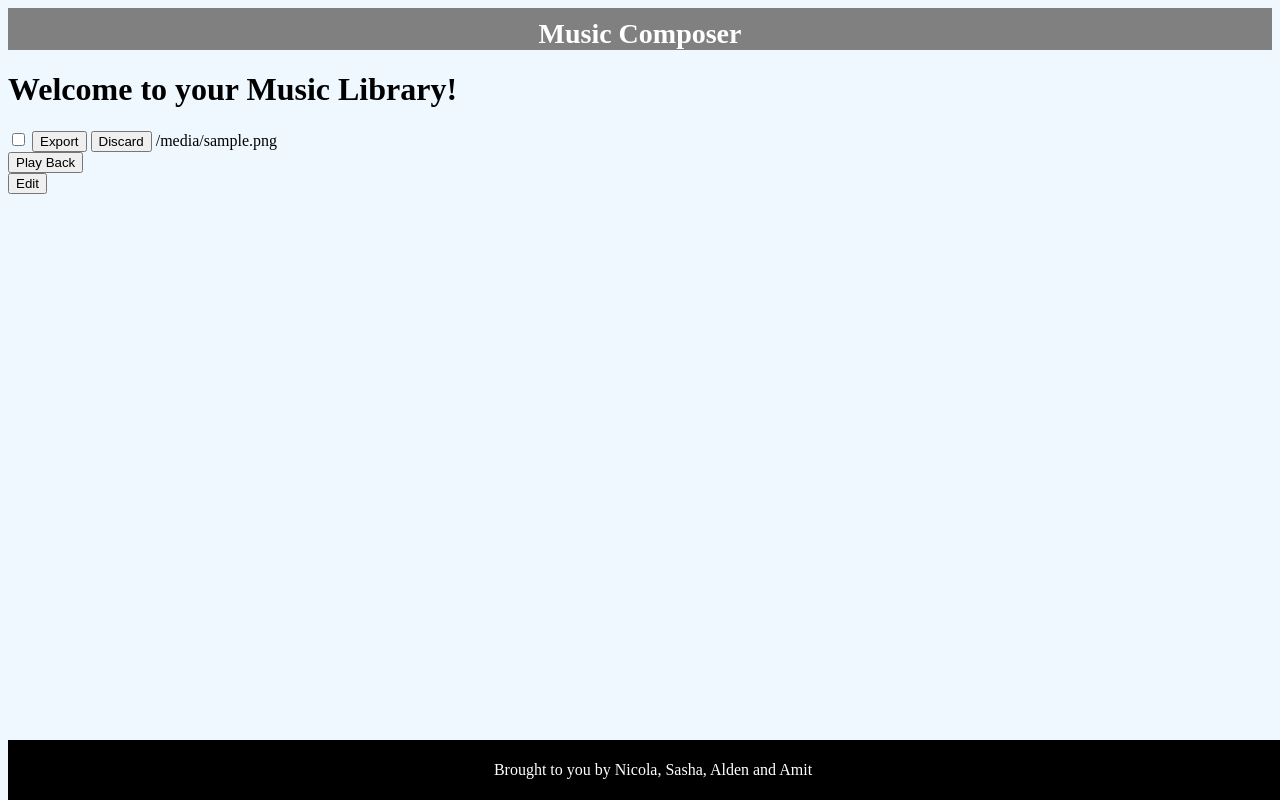
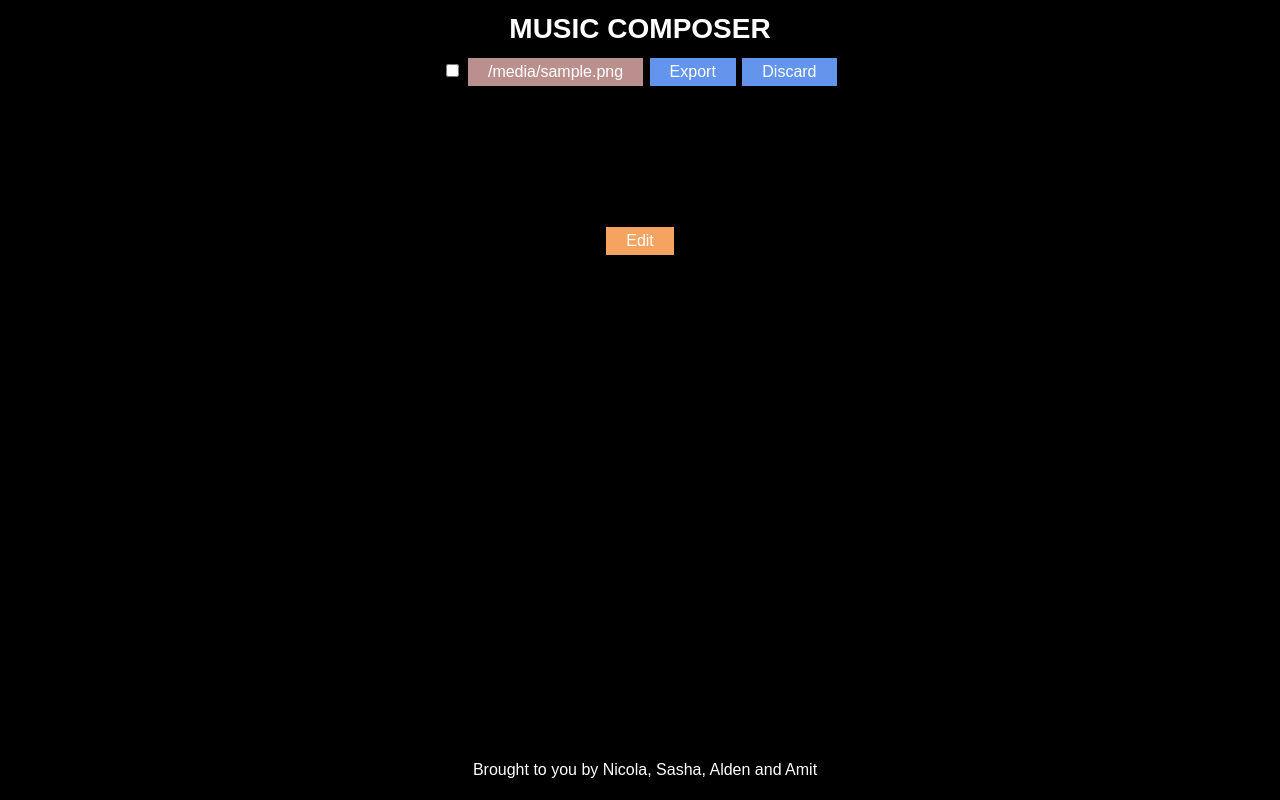
Before and after one commit to okouznet/MusicComposersWebApp, a Flask app: template templates/library.html in a window 1280 px wide. Run offline with Flask 2, Linux system fonts and the light colour scheme; the template is opened without the code that fills it: most values are stand-ins (such as "Sample title", 1, 10 or a date in 2020); some libraries are stand-ins or nearby versions.

Commit message:
added css to other pages

```diff
--- /dev/null
+++ b/static/libraryStyles.css
@@ -0,0 +1,118 @@
+html, body {
+  background: black;
+  font-family: Arial;
+  height: 100%;
+  margin: 0;
+}
+
+header {
+	/*background-color: gray;*/
+    background-color: black;
+	color: white;
+	width: 100%;
+}
+.header {
+    text-align: center;
+	text-decoration: none;
+	font-weight: bold;
+	color: white;
+	padding-top: 10px;
+	font-size: 28px;
+}
+
+.header:hover {
+	text-decoration: none;
+	font-weight: bold;
+	color: cornflowerblue;
+}
+
+.header1 {
+	color:white;
+	text-align: center;
+	padding-top: 1%;
+	width: 100%;
+}
+
+.header3 {
+    text-decoration: none;
+    color:white;
+    background-color: black;
+    font-weight: bold;
+    font-size: 28px;
+}
+
+.header3:hover {
+	text-decoration: none;
+	font-weight: bold;
+	color: rosybrown;
+}
+
+.selection {
+    text-align: center;
+    margin: 0 auto;
+}
+p {
+    color:white;
+    text-align: center;
+}
+
+button {
+    background-color: cornflowerblue;
+    border: none;
+    color: white;
+    padding: 5px 20px;
+    text-align: center;
+    text-decoration: none;
+    display: inline-block;
+    font-size: 16px;
+    margin: 2px 1px;
+    cursor: pointer;
+}
+
+footer {
+	background-color: black;
+	color: white;
+	clear: both;
+	text-align: center;
+	padding: 5px;
+	margin-top: 20px;
+	position: relative;
+	bottom:0px;
+	width: 100%;
+}
+
+#library-form {
+	/*text-align: center;*/
+	/*margin: 0 auto;*/
+}
+
+#filename {
+    background-color: rosybrown;
+    border: none;
+    color: white;
+    padding: 5px 20px;
+    text-align: center;
+    text-decoration: none;
+    display: inline-block;
+    font-size: 16px;
+    margin: 2px 1px;
+    cursor: pointer;
+}
+
+#button-edit {
+    margin:10% auto;
+    display:block;
+
+    background-color: sandybrown;
+    border: none;
+    color: white;
+    text-decoration: none;
+    font-size: 16px;
+    cursor: pointer;
+}
+#button-table {
+    text-align: center;
+	margin: 0 auto;
+    border-collapse: separate;
+    border-spacing: 10px;
+}
--- a/static/midi_table/style.css
+++ b/static/midi_table/style.css
@@ -47,10 +47,11 @@ header {
 }
 /* make drag container visible */
 #redips-drag{
+
     width:100%;
 	height: 20%;
-    margin-left: auto;
-    margin-right: auto;
+	text-align: center;
+    margin: 0 auto;
 	overflow: scroll;
 }
 
--- a/templates/compose.html
+++ b/templates/compose.html
@@ -275,7 +275,7 @@
 </script>
 <header>
     <div class="header1">
-      <a class="header" id="nav_home" href="{{url_for('homepage')}}">Music Composer</a>
+      <a class="header" id="nav_home" href="{{url_for('homepage')}}">MUSIC COMPOSER</a>
     </div>
     <br><br>
 </header>
--- a/templates/edit.html
+++ b/templates/edit.html
@@ -279,7 +279,7 @@ function deleteNote(whichId) {
 
 <header>
     <div class="header1">
-      <a class="header" id="nav_home" href="{{url_for('homepage')}}">Music Composer</a>
+      <a class="header" id="nav_home" href="{{url_for('homepage')}}">MUSIC COMPOSER</a>
       <br><br>
     </div>
 </header>
--- a/templates/index.html
+++ b/templates/index.html
@@ -3,14 +3,13 @@
 <head>
     <meta charset="UTF-8">
     <title>Music Composer</title>
-    <link rel="stylesheet" href="/static/composeStyle.css"/>
+    <link rel="stylesheet" href="/static/indexStyles.css"/>
 </head>
 <header>
     <div class="header1">
-      <a class="header" id="nav_home" href="{{url_for('homepage')}}">Music Composer</a>
+      <a class="header" id="nav_home" href="{{url_for('homepage')}}">MUSIC COMPOSER</a>
     </div>
 </header>
-<h1>Welcome to your Music Composer!</h1>
 <body>
     <div class="selection">
         <h2>
--- a/templates/library.html
+++ b/templates/library.html
@@ -4,7 +4,7 @@
 <head>
     <meta charset="UTF-8">
     <title>Library</title>
-    <link rel="stylesheet" href="/static/composeStyle.css"/>
+    <link rel="stylesheet" href="/static/libraryStyles.css"/>
 
     <script type='text/javascript' src='http://midijs.net/lib/midi.js'></script>
     <script src="//ajax.googleapis.com/ajax/libs/jquery/1.10.2/jquery.min.js" ></script>
@@ -40,6 +40,7 @@
 
     window.onload = function () {
 
+        //create table
 	    MIDI.loadPlugin({
 		    soundfontUrl: "../static/midi_files/examples/soundfont/",
 		    instrument: "acoustic_grand_piano",
@@ -52,6 +53,9 @@
 	    });
     };
 
+    function createButtonTable() {
+
+    }
     function check(){
         method = "POST";
         var act = "{{ url_for('edit') }}";
@@ -87,24 +91,33 @@
 </script>
 <header>
     <div class="header1">
-      <a class="header" id="nav_home" href="{{url_for('homepage')}}">Music Composer</a>
+      <a class="header" id="nav_home" href="{{url_for('homepage')}}">MUSIC COMPOSER</a>
+        <br>
     </div>
 </header>
-<h1>Welcome to your Music Library!</h1>
-{% for filename in library%}
-	<div>
+
+<body>
+<table id = "button-table" border="0">
+    {% for filename in library %}
+    <tr>
+     <td>
+        <div id="library-form">
 		<form method="POST" action="{{url_for('library')}}">
 			<input type="checkbox" id="{{ filename }}">
+            <button id = "filename" onclick = "">{{filename}}</button>
 			<input type="hidden" value="{{filename}}" name="filename"/>
+
 			<button type="submit" name="op" value="export">Export</button>
 			<button type="submit" name="op" value="discard">Discard</button>
-			{{filename}}
+
 		</form>
-            <button type="submit" name="op" value="play" onclick="PlayBack('{{ filename }}')"> Play Back</button>
-	</div>
-{% endfor %}
-<body>
-    <button type="submit" name="op" value="edit" onclick="check()">Edit</button>
+            <!--<button type="submit" name="op" value="play" onclick="PlayBack('{{ filename }}')"> Play Back</button> -->
+	    </div>
+    </td>
+    </tr>
+    {% endfor %}
+</table>
+    <button id = "button-edit" type="submit" name="op" value="edit" onclick="check()">Edit</button>
 
 </body>
 
--- a/templates/play.html
+++ b/templates/play.html
@@ -294,7 +294,7 @@
 </script>
 <header>
     <div class="header1">
-      <a class="header" id="nav_home" href="{{url_for('homepage')}}">Music Composer</a>
+      <a class="header" id="nav_home" href="{{url_for('homepage')}}">MUSIC COMPOSER</a>
         <br>
         <br>
     </div>
```
Also changed, not shown: static/indexStyles.css (added, +83 -0 lines), static/playStyles.css (+9 -14 lines), static/composeStyle.css (line endings or trailing spaces), 2 other files. Lines whose indentation alone changed are shown as unchanged.
